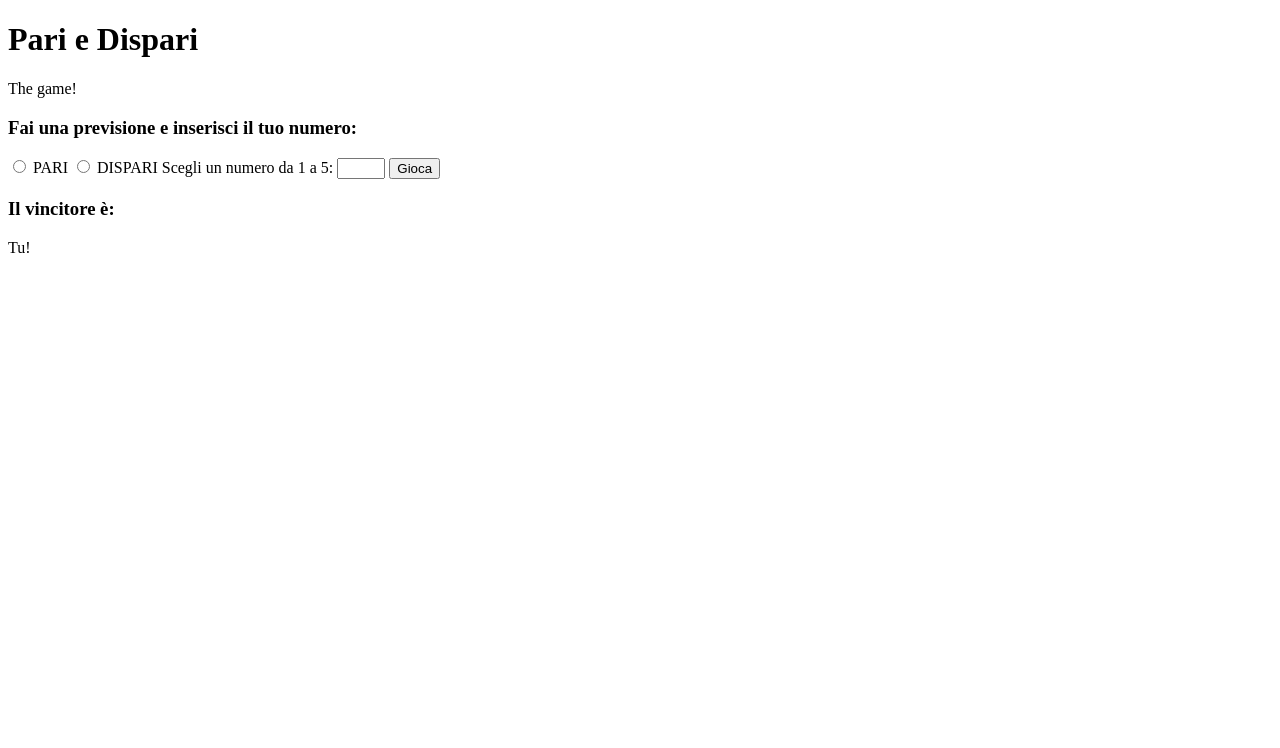
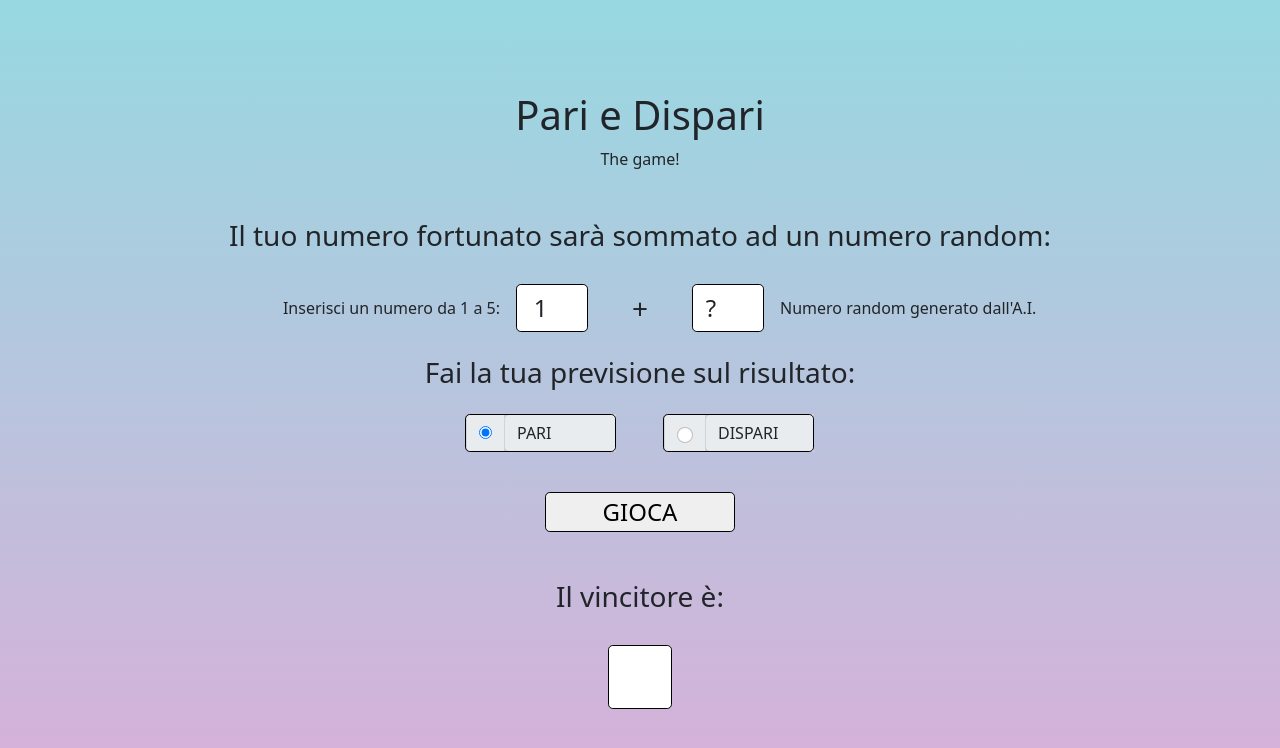
Before and after one commit to StefanoDeCapitani/js-paliedispari, a plain HTML site: page Pari e dispari/pariedispari.html in a window 1280 px wide. Drawn offline with nearby package versions, Linux system fonts and the light colour scheme.

Commit message:
Pari e dispari interface done

```diff
--- a/Pari e dispari/css/style.css
+++ b/Pari e dispari/css/style.css
@@ -0,0 +1,86 @@
+body {
+  height: 100vh;
+  max-height: 100vh;
+  background-color: #d9afd9;
+  background-image: linear-gradient(0deg, #d9afd9 0%, #97d9e1 100%);
+  display: flex;
+  flex-direction: column;
+  justify-content: center;
+}
+
+.plus {
+  width: 3rem;
+}
+
+.number-input-container,
+#number-random {
+  display: flex;
+  width: 4.5rem;
+  height: 3rem;
+  border: 1px solid black;
+  font-size: 1.5rem;
+  margin: 0 1rem;
+  align-items: center;
+  padding: 0.3rem;
+  border-radius: 0.3rem;
+  background-color: white;
+}
+
+#number-random {
+  padding: 0.8rem;
+}
+
+#number-input {
+  border: none;
+  background-color: transparent;
+  font-size: 1.5rem;
+}
+
+.input-group {
+  width: 150px;
+}
+
+.input-group
+  > :not(:first-child):not(.dropdown-menu):not(.valid-tooltip):not(.valid-feedback):not(.invalid-tooltip):not(.invalid-feedback) {
+  border-top-left-radius: 0.3rem;
+  border-bottom-left-radius: 0.3rem;
+}
+
+.radio-buttons {
+  width: 50%;
+}
+
+.radio-description {
+  cursor: unset;
+}
+
+.radio-description:focus,
+#number-input:focus {
+  box-shadow: none;
+  outline: none;
+  border-color: transparent;
+}
+
+.radio-label {
+  inset: 0;
+  border: 1px solid black;
+  border-radius: 0.3rem;
+}
+
+.btn--play {
+  border: 1px solid black;
+  border-radius: 0.3rem;
+  margin-top: 1.5rem;
+  height: 2.5rem;
+  font-size: 1.5rem;
+}
+
+#winner {
+  width: 4rem;
+  height: 4rem;
+  border: 1px solid black;
+  border-radius: 0.3rem;
+  background: white;
+  display: grid;
+  place-content: center;
+}
--- a/Pari e dispari/js/main.js
+++ b/Pari e dispari/js/main.js
@@ -1,24 +1,29 @@
 let form = document.querySelector("form");
-let resultOutput = document.querySelector("#result");
 
 form.addEventListener("submit", function (e) {
   e.preventDefault();
   let numberInput = parseInt(form.querySelector('input[type="number"]').value);
   let userOddOrEvenChoice = form.querySelector(":checked").value;
-  generatedNumber = Math.round(Math.random() * 5);
+  generatedNumber = Math.round(Math.random() * 4) + 1;
   result = numberInput + generatedNumber;
+
+  let resultOutput = document.querySelector(".result");
+  let winnerOutput = document.querySelector("#winner");
+  let randomNumber = document.querySelector("#number-random");
+  randomNumber.textContent = generatedNumber;
+  resultOutput.textContent = "Risultato: " + result + ". Il vincitore è:";
 
   if (userOddOrEvenChoice === "even") {
     if (result % 2 === 0) {
-      resultOutput.textContent = "Tu!";
+      winnerOutput.textContent = "Tu";
     } else {
-      resultOutput.textContent = "A.I.!";
+      winnerOutput.textContent = "A.I.";
     }
   } else {
     if (result % 2 !== 0) {
-      resultOutput.textContent = "Tu";
+      winnerOutput.textContent = "Tu";
     } else {
-      resultOutput.textContent = "A.I.";
+      winnerOutput.textContent = "A.I.";
     }
   }
 });
--- a/Pari e dispari/pariedispari.html
+++ b/Pari e dispari/pariedispari.html
@@ -4,23 +4,129 @@
     <meta charset="UTF-8" />
     <meta http-equiv="X-UA-Compatible" content="IE=edge" />
     <meta name="viewport" content="width=device-width, initial-scale=1.0" />
+    <!-- Boostrap css -->
+    <link
+      href="https://cdn.jsdelivr.net/npm/bootstrap@5.1.3/dist/css/bootstrap.min.css"
+      rel="stylesheet"
+      integrity="sha384-1BmE4kWBq78iYhFldvKuhfTAU6auU8tT94WrHftjDbrCEXSU1oBoqyl2QvZ6jIW3"
+      crossorigin="anonymous"
+    />
+    <!-- My css -->
+    <link rel="stylesheet" href="css/style.css" />
     <title>Pari e Dispari</title>
   </head>
   <body>
-    <h1>Pari e Dispari</h1>
-    <p>The game!</p>
-    <form>
-      <h3 for="btn--even">Fai una previsione e inserisci il tuo numero:</h3>
-      <input type="radio" name="btn-even-odd" value="even" id="btn--even" />
-      <label for="btn--even">PARI</label>
-      <input type="radio" name="btn-even-odd" value="odd" id="btn--odd" />
-      <label for="btn--even">DISPARI</label>
-      <label for="number-input">Scegli un numero da 1 a 5:</label>
-      <input type="number" id="number-input" min="1" max="5" />
-      <button type="submit">Gioca</button>
-    </form>
-    <h3>Il vincitore è:</h3>
-    <p id="result">Tu!</p>
+    <header class="container d-flex flex-column align-items-center mb-5">
+      <h1>Pari e Dispari</h1>
+      <span>The game!</span>
+    </header>
+    <main>
+      <div class="container">
+        <form>
+          <div class="row justify-content-center">
+            <div class="col-12 d-flex flex-column justify-content-center gap-3">
+              <h3 class="text-center">
+                Il tuo numero fortunato sarà sommato ad un numero random:
+              </h3>
+            </div>
+            <div
+              class="col-5 my-4 d-flex align-items-center justify-content-end"
+            >
+              <label for="number-input">Inserisci un numero da 1 a 5:</label>
+              <div class="number-input-container">
+                <input
+                  type="number"
+                  class="form-control"
+                  id="number-input"
+                  min="1"
+                  max="5"
+                  value="1"
+                />
+              </div>
+            </div>
+            <div
+              class="
+                plus
+                my-4
+                d-flex
+                justify-content-center
+                align-items-center
+                fs-3
+              "
+            >
+              +
+            </div>
+            <div
+              class="col-5 my-4 d-flex align-items-center justify-content-start"
+            >
+              <span id="number-random">?</span>
+              <label for="number-input">Numero random generato dall'A.I.</label>
+            </div>
+            <div
+              class="
+                col-12
+                d-flex
+                flex-column
+                justify-content-center
+                align-items-center
+                gap-3
+              "
+            >
+              <h3 class="text-center">Fai la tua previsione sul risultato:</h3>
+              <div class="radio-buttons d-flex justify-content-center gap-5">
+                <div class="input-group mb-3 position-relative">
+                  <div class="input-group-text">
+                    <input
+                      type="radio"
+                      name="btn-even-odd"
+                      value="even"
+                      id="btn--even"
+                      checked
+                    />
+                  </div>
+                  <input
+                    type="text"
+                    class="form-control radio-description"
+                    value="PARI"
+                    readonly
+                  />
+                  <label
+                    for="btn--even"
+                    class="position-absolute radio-label"
+                  ></label>
+                </div>
+                <div class="input-group mb-3 position-relative">
+                  <div class="input-group-text">
+                    <input
+                      type="radio"
+                      class="form-check-input"
+                      name="btn-even-odd"
+                      value="odd"
+                      id="btn--odd"
+                    />
+                  </div>
+                  <input
+                    type="text"
+                    class="form-control radio-description"
+                    value="DISPARI"
+                    readonly
+                  />
+                  <label
+                    for="btn--odd"
+                    class="position-absolute radio-label"
+                  ></label>
+                </div>
+              </div>
+            </div>
+            <button class="col-2 btn--play" type="submit">GIOCA</button>
+          </div>
+        </form>
+        <div class="col-12 d-flex flex-column align-items-center mt-5">
+          <h3 class="result">Il vincitore è:</h3>
+          <p id="winner" class="fs-4 mt-4 mb-0"></p>
+        </div>
+      </div>
+    </main>
     <script src="js/main.js"></script>
   </body>
 </html>
```
Also changed, not shown: Palindroma/index.html (+1 -0 lines).
